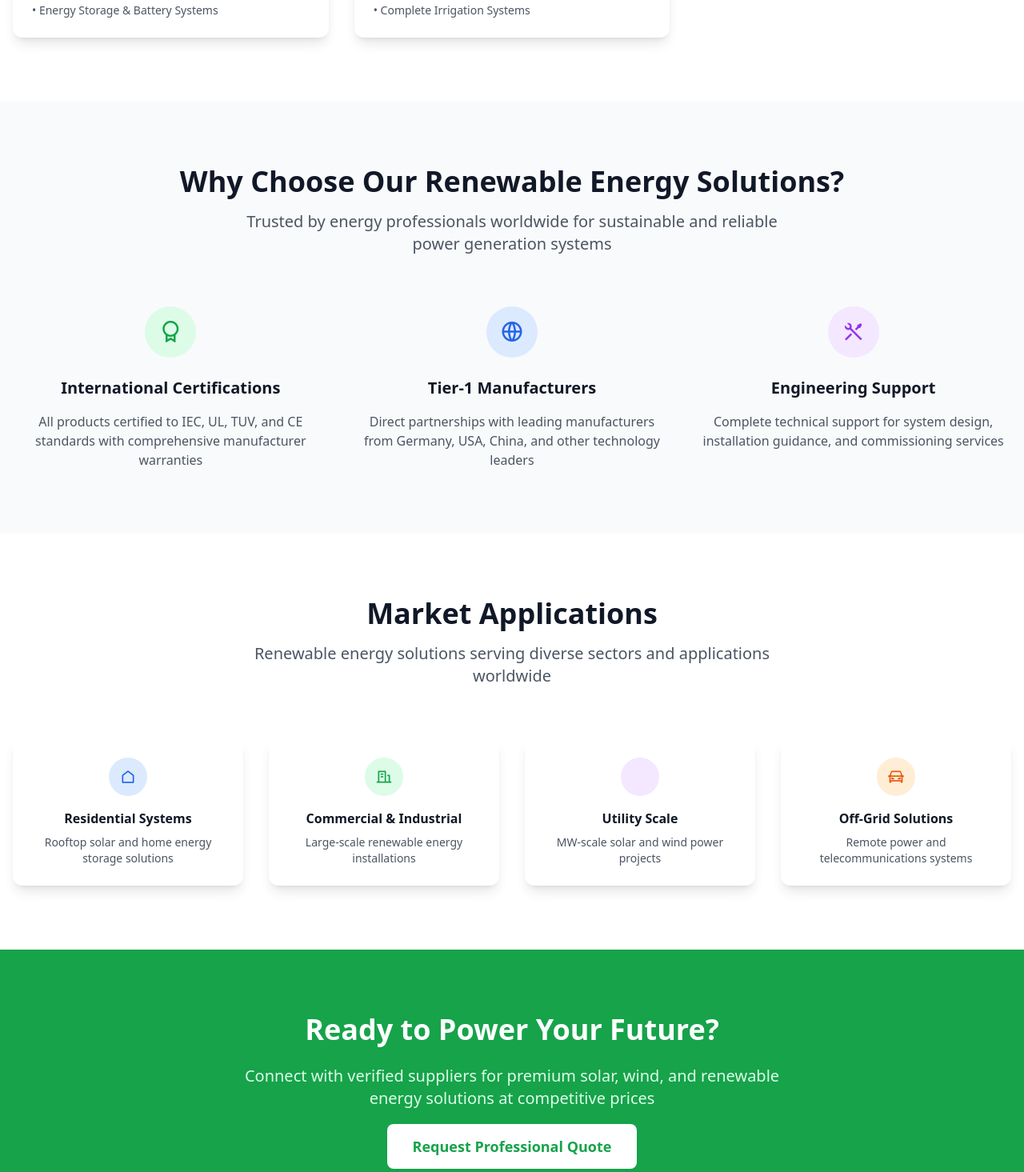
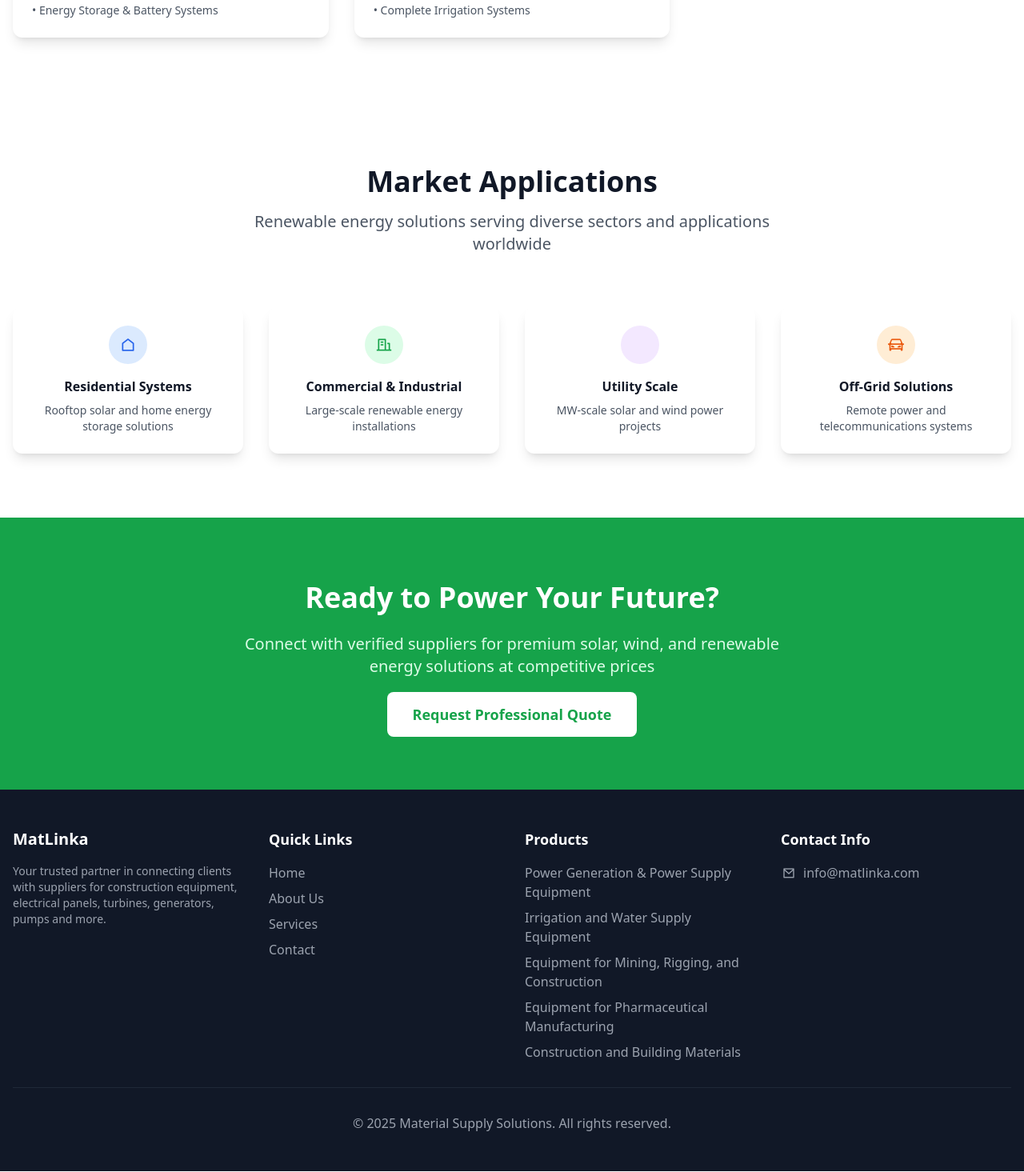
Before and after one commit to MAT-LINKA/MATLINKA_SITE, a Next.js app: page /products/solar in a window 1280 px wide. Shown: the part 2005-3470 px from the top of the page at 80% size. Built offline with nearby package versions, Linux system fonts and the light colour scheme; some icons are missing.

Commit message:
BUG FIXES

```diff
--- a/app/page.tsx
+++ b/app/page.tsx
@@ -27,9 +27,9 @@ export default function Home() {
               <span className="text-blue-300"> Reliable Suppliers</span>
             </h1>
             <p className="text-xl text-blue-100 mb-8 leading-relaxed">
-              Your trusted partner for construction equipment, electrical
-              panels, turbines, generators, pumps and industrial materials. We
-              bridge the gap between your requirements and quality suppliers.
+              Your reliable solution for all your requirements, right at your
+              fingertips. We bridge the gap between your needs and quality
+              suppliers.
             </p>
             <div className="flex flex-col sm:flex-row gap-4">
               <Link
--- a/app/products/solar/page.tsx
+++ b/app/products/solar/page.tsx
@@ -1,9 +1,8 @@
+"use client";
 
-'use client';
-
-import Header from '@/components/Header';
-import Footer from '@/components/Footer';
-import Link from 'next/link';
+import Header from "@/components/Header";
+import Footer from "@/components/Footer";
+import Link from "next/link";
 
 export default function SolarMaterials() {
   return (
@@ -13,9 +12,12 @@ export default function SolarMaterials() {
       {/* Hero Section */}
       <section className="py-20 bg-gradient-to-r from-green-600 to-green-800">
         <div className="container mx-auto px-4 text-center">
-          <h1 className="text-5xl font-bold text-white mb-6">Solar & Renewable Energy Systems</h1>
+          <h1 className="text-5xl font-bold text-white mb-6">
+            Solar & Renewable Energy Systems
+          </h1>
           <p className="text-xl text-green-100 max-w-2xl mx-auto">
-            Comprehensive renewable energy solutions from tier-1 manufacturers for sustainable power generation
+            Comprehensive renewable energy solutions from tier-1 manufacturers
+            for sustainable power generation
           </p>
         </div>
       </section>
@@ -24,9 +26,12 @@ export default function SolarMaterials() {
       <section className="py-20">
         <div className="container mx-auto px-4">
           <div className="text-center mb-16">
-            <h2 className="text-4xl font-bold text-gray-900 mb-4">Premium Energy Solutions Portfolio</h2>
+            <h2 className="text-4xl font-bold text-gray-900 mb-4">
+              Premium Energy Solutions Portfolio
+            </h2>
             <p className="text-xl text-gray-600 max-w-3xl mx-auto">
-              Industry-leading renewable energy equipment and electrical systems from certified global manufacturers
+              Industry-leading renewable energy equipment and electrical systems
+              from certified global manufacturers
             </p>
           </div>
 
@@ -38,9 +43,12 @@ export default function SolarMaterials() {
                 className="w-full h-48 object-cover object-top"
               />
               <div className="p-6">
-                <h3 className="text-xl font-bold text-gray-900 mb-3">Photovoltaic Solar Panels</h3>
+                <h3 className="text-xl font-bold text-gray-900 mb-3">
+                  Photovoltaic Solar Panels
+                </h3>
                 <p className="text-gray-600 mb-4">
-                  Tier-1 solar modules from leading manufacturers including Jinko, Trina, and Canadian Solar with 25-year warranties
+                  Tier-1 solar modules from leading manufacturers including
+                  Jinko, Trina, and Canadian Solar with 25-year warranties
                 </p>
                 <ul className="text-sm text-gray-600 space-y-1">
                   <li>• Monocrystalline Panels (18-23% efficiency)</li>
@@ -58,9 +66,12 @@ export default function SolarMaterials() {
                 className="w-full h-48 object-cover object-top"
               />
               <div className="p-6">
-                <h3 className="text-xl font-bold text-gray-900 mb-3">Solar Inverter Systems</h3>
+                <h3 className="text-xl font-bold text-gray-900 mb-3">
+                  Solar Inverter Systems
+                </h3>
                 <p className="text-gray-600 mb-4">
-                  Advanced DC-to-AC conversion systems from SMA, Fronius, and Huawei with grid-tie and off-grid capabilities
+                  Advanced DC-to-AC conversion systems from SMA, Fronius, and
+                  Huawei with grid-tie and off-grid capabilities
                 </p>
                 <ul className="text-sm text-gray-600 space-y-1">
                   <li>• String Inverters (5kW-100kW)</li>
@@ -78,9 +89,12 @@ export default function SolarMaterials() {
                 className="w-full h-48 object-cover object-top"
               />
               <div className="p-6">
-                <h3 className="text-xl font-bold text-gray-900 mb-3">Electrical Distribution Panels</h3>
+                <h3 className="text-xl font-bold text-gray-900 mb-3">
+                  Electrical Distribution Panels
+                </h3>
                 <p className="text-gray-600 mb-4">
-                  UL-listed electrical panels and switchgear from Schneider Electric, ABB, and Siemens for safe power distribution
+                  UL-listed electrical panels and switchgear from Schneider
+                  Electric, ABB, and Siemens for safe power distribution
                 </p>
                 <ul className="text-sm text-gray-600 space-y-1">
                   <li>• Main Distribution Boards (MDB)</li>
@@ -98,9 +112,12 @@ export default function SolarMaterials() {
                 className="w-full h-48 object-cover object-top"
               />
               <div className="p-6">
-                <h3 className="text-xl font-bold text-gray-900 mb-3">Industrial Generator Systems</h3>
+                <h3 className="text-xl font-bold text-gray-900 mb-3">
+                  Industrial Generator Systems
+                </h3>
                 <p className="text-gray-600 mb-4">
-                  Prime and standby generators from Caterpillar, Cummins, and Perkins for reliable backup power solutions
+                  Prime and standby generators from Caterpillar, Cummins, and
+                  Perkins for reliable backup power solutions
                 </p>
                 <ul className="text-sm text-gray-600 space-y-1">
                   <li>• Diesel Generators (10kW-2MW)</li>
@@ -118,9 +135,12 @@ export default function SolarMaterials() {
                 className="w-full h-48 object-cover object-top"
               />
               <div className="p-6">
-                <h3 className="text-xl font-bold text-gray-900 mb-3">Wind Turbine Systems</h3>
+                <h3 className="text-xl font-bold text-gray-900 mb-3">
+                  Wind Turbine Systems
+                </h3>
                 <p className="text-gray-600 mb-4">
-                  Horizontal and vertical axis wind turbines from GE, Vestas, and Goldwind for commercial wind energy projects
+                  Horizontal and vertical axis wind turbines from GE, Vestas,
+                  and Goldwind for commercial wind energy projects
                 </p>
                 <ul className="text-sm text-gray-600 space-y-1">
                   <li>• Small Wind Turbines (1-50kW)</li>
@@ -138,9 +158,12 @@ export default function SolarMaterials() {
                 className="w-full h-48 object-cover object-top"
               />
               <div className="p-6">
-                <h3 className="text-xl font-bold text-gray-900 mb-3">Wind Energy Solutions</h3>
+                <h3 className="text-xl font-bold text-gray-900 mb-3">
+                  Wind Energy Solutions
+                </h3>
                 <p className="text-gray-600 mb-4">
-                  Complete wind energy systems including control systems, power conditioning, and grid integration solutions
+                  Complete wind energy systems including control systems, power
+                  conditioning, and grid integration solutions
                 </p>
                 <ul className="text-sm text-gray-600 space-y-1">
                   <li>• Wind Farm Management Systems</li>
@@ -158,9 +181,12 @@ export default function SolarMaterials() {
                 className="w-full h-48 object-cover object-top"
               />
               <div className="p-6">
-                <h3 className="text-xl font-bold text-gray-900 mb-3">Solar Mounting & Accessories</h3>
+                <h3 className="text-xl font-bold text-gray-900 mb-3">
+                  Solar Mounting & Accessories
+                </h3>
                 <p className="text-gray-600 mb-4">
-                  Engineered mounting systems and electrical accessories from Schletter, Unirac, and other certified manufacturers
+                  Engineered mounting systems and electrical accessories from
+                  Schletter, Unirac, and other certified manufacturers
                 </p>
                 <ul className="text-sm text-gray-600 space-y-1">
                   <li>• Roof & Ground Mount Systems</li>
@@ -178,9 +204,12 @@ export default function SolarMaterials() {
                 className="w-full h-48 object-cover object-top"
               />
               <div className="p-6">
-                <h3 className="text-xl font-bold text-gray-900 mb-3">Solar Water Pumping Systems</h3>
+                <h3 className="text-xl font-bold text-gray-900 mb-3">
+                  Solar Water Pumping Systems
+                </h3>
                 <p className="text-gray-600 mb-4">
-                  Solar-powered water pumping solutions from Grundfos, Lorentz, and Franklin Electric for irrigation and water supply
+                  Solar-powered water pumping solutions from Grundfos, Lorentz,
+                  and Franklin Electric for irrigation and water supply
                 </p>
                 <ul className="text-sm text-gray-600 space-y-1">
                   <li>• Solar Submersible Pumps</li>
@@ -194,57 +223,16 @@ export default function SolarMaterials() {
         </div>
       </section>
 
-      {/* Key Features */}
-      <section className="py-20 bg-gray-50">
-        <div className="container mx-auto px-4">
-          <div className="text-center mb-16">
-            <h2 className="text-4xl font-bold text-gray-900 mb-4">Why Choose Our Renewable Energy Solutions?</h2>
-            <p className="text-xl text-gray-600 max-w-2xl mx-auto">
-              Trusted by energy professionals worldwide for sustainable and reliable power generation systems
-            </p>
-          </div>
-
-          <div className="grid grid-cols-1 md:grid-cols-3 gap-8">
-            <div className="text-center">
-              <div className="w-16 h-16 bg-green-100 rounded-full flex items-center justify-center mx-auto mb-6">
-                <i className="ri-award-line text-3xl text-green-600"></i>
-              </div>
-              <h3 className="text-xl font-bold text-gray-900 mb-4">International Certifications</h3>
-              <p className="text-gray-600">
-                All products certified to IEC, UL, TUV, and CE standards with comprehensive manufacturer warranties
-              </p>
-            </div>
-
-            <div className="text-center">
-              <div className="w-16 h-16 bg-blue-100 rounded-full flex items-center justify-center mx-auto mb-6">
-                <i className="ri-global-line text-3xl text-blue-600"></i>
-              </div>
-              <h3 className="text-xl font-bold text-gray-900 mb-4">Tier-1 Manufacturers</h3>
-              <p className="text-gray-600">
-                Direct partnerships with leading manufacturers from Germany, USA, China, and other technology leaders
-              </p>
-            </div>
-
-            <div className="text-center">
-              <div className="w-16 h-16 bg-purple-100 rounded-full flex items-center justify-center mx-auto mb-6">
-                <i className="ri-tools-line text-3xl text-purple-600"></i>
-              </div>
-              <h3 className="text-xl font-bold text-gray-900 mb-4">Engineering Support</h3>
-              <p className="text-gray-600">
-                Complete technical support for system design, installation guidance, and commissioning services
-              </p>
-            </div>
-          </div>
-        </div>
-      </section>
-
       {/* Applications */}
       <section className="py-20">
         <div className="container mx-auto px-4">
           <div className="text-center mb-16">
-            <h2 className="text-4xl font-bold text-gray-900 mb-4">Market Applications</h2>
+            <h2 className="text-4xl font-bold text-gray-900 mb-4">
+              Market Applications
+            </h2>
             <p className="text-xl text-gray-600 max-w-2xl mx-auto">
-              Renewable energy solutions serving diverse sectors and applications worldwide
+              Renewable energy solutions serving diverse sectors and
+              applications worldwide
             </p>
           </div>
 
@@ -253,32 +241,48 @@ export default function SolarMaterials() {
               <div className="w-12 h-12 bg-blue-100 rounded-full flex items-center justify-center mx-auto mb-4">
                 <i className="ri-home-line text-blue-600 text-xl"></i>
               </div>
-              <h3 className="font-semibold text-gray-900 mb-2">Residential Systems</h3>
-              <p className="text-gray-600 text-sm">Rooftop solar and home energy storage solutions</p>
+              <h3 className="font-semibold text-gray-900 mb-2">
+                Residential Systems
+              </h3>
+              <p className="text-gray-600 text-sm">
+                Rooftop solar and home energy storage solutions
+              </p>
             </div>
 
             <div className="bg-white rounded-xl p-6 shadow-lg text-center">
               <div className="w-12 h-12 bg-green-100 rounded-full flex items-center justify-center mx-auto mb-4">
                 <i className="ri-building-line text-green-600 text-xl"></i>
               </div>
-              <h3 className="font-semibold text-gray-900 mb-2">Commercial & Industrial</h3>
-              <p className="text-gray-600 text-sm">Large-scale renewable energy installations</p>
+              <h3 className="font-semibold text-gray-900 mb-2">
+                Commercial & Industrial
+              </h3>
+              <p className="text-gray-600 text-sm">
+                Large-scale renewable energy installations
+              </p>
             </div>
 
             <div className="bg-white rounded-xl p-6 shadow-lg text-center">
               <div className="w-12 h-12 bg-purple-100 rounded-full flex items-center justify-center mx-auto mb-4">
                 <i className="ri-factory-line text-purple-600 text-xl"></i>
               </div>
-              <h3 className="font-semibold text-gray-900 mb-2">Utility Scale</h3>
-              <p className="text-gray-600 text-sm">MW-scale solar and wind power projects</p>
+              <h3 className="font-semibold text-gray-900 mb-2">
+                Utility Scale
+              </h3>
+              <p className="text-gray-600 text-sm">
+                MW-scale solar and wind power projects
+              </p>
             </div>
 
             <div className="bg-white rounded-xl p-6 shadow-lg text-center">
               <div className="w-12 h-12 bg-orange-100 rounded-full flex items-center justify-center mx-auto mb-4">
                 <i className="ri-roadster-line text-orange-600 text-xl"></i>
               </div>
-              <h3 className="font-semibold text-gray-900 mb-2">Off-Grid Solutions</h3>
-              <p className="text-gray-600 text-sm">Remote power and telecommunications systems</p>
+              <h3 className="font-semibold text-gray-900 mb-2">
+                Off-Grid Solutions
+              </h3>
+              <p className="text-gray-600 text-sm">
+                Remote power and telecommunications systems
+              </p>
             </div>
           </div>
         </div>
@@ -287,11 +291,17 @@ export default function SolarMaterials() {
       {/* CTA Section */}
       <section className="py-20 bg-green-600">
         <div className="container mx-auto px-4 text-center">
-          <h2 className="text-4xl font-bold text-white mb-6">Ready to Power Your Future?</h2>
+          <h2 className="text-4xl font-bold text-white mb-6">
+            Ready to Power Your Future?
+          </h2>
           <p className="text-xl text-green-100 mb-8 max-w-2xl mx-auto">
-            Connect with verified suppliers for premium solar, wind, and renewable energy solutions at competitive prices
+            Connect with verified suppliers for premium solar, wind, and
+            renewable energy solutions at competitive prices
           </p>
-          <Link href="/contact" className="bg-white text-green-600 hover:bg-gray-100 px-8 py-4 rounded-lg text-lg font-semibold transition-colors cursor-pointer whitespace-nowrap">
+          <Link
+            href="/contact"
+            className="bg-white text-green-600 hover:bg-gray-100 px-8 py-4 rounded-lg text-lg font-semibold transition-colors cursor-pointer whitespace-nowrap"
+          >
             Request Professional Quote
           </Link>
         </div>
--- a/components/Footer.tsx
+++ b/components/Footer.tsx
@@ -62,7 +62,7 @@ export default function Footer() {
                   href="/products/solar"
                   className="text-gray-400 hover:text-white transition-colors cursor-pointer"
                 >
-                  Solar Materials
+                  Power Generation & Power Supply Equipment
                 </Link>
               </li>
               <li>
@@ -70,7 +70,7 @@ export default function Footer() {
                   href="/products/construction"
                   className="text-gray-400 hover:text-white transition-colors cursor-pointer"
                 >
-                  Construction Materials
+                  Irrigation and Water Supply Equipment
                 </Link>
               </li>
               <li>
@@ -78,7 +78,7 @@ export default function Footer() {
                   href="/products/water-supply"
                   className="text-gray-400 hover:text-white transition-colors cursor-pointer"
                 >
-                  Water Supply Materials
+                  Equipment for Mining, Rigging, and Construction
                 </Link>
               </li>
               <li>
@@ -86,7 +86,15 @@ export default function Footer() {
                   href="/products/pharmaceutical"
                   className="text-gray-400 hover:text-white transition-colors cursor-pointer"
                 >
-                  Pharmaceutical Reactors
+                  Equipment for Pharmaceutical Manufacturing
+                </Link>
+              </li>
+              <li>
+                <Link
+                  href="/products/pharmaceutical"
+                  className="text-gray-400 hover:text-white transition-colors cursor-pointer"
+                >
+                  Construction and Building Materials
                 </Link>
               </li>
             </ul>
@@ -95,30 +103,30 @@ export default function Footer() {
           <div>
             <h4 className="text-lg font-semibold mb-4">Contact Info</h4>
             <div className="space-y-2 text-gray-400">
-              <div className="flex items-center">
+              {/* <div className="flex items-center">
                 <div className="w-5 h-5 flex items-center justify-center mr-2">
                   <i className="ri-phone-line"></i>
                 </div>
                 <span>+1 (555) 123-4567</span>
-              </div>
+              </div> */}
               <div className="flex items-center">
                 <div className="w-5 h-5 flex items-center justify-center mr-2">
                   <i className="ri-mail-line"></i>
                 </div>
-                <span>info@materialsupply.com</span>
+                <span>info@matlinka.com</span>
               </div>
-              <div className="flex items-center">
+              {/* <div className="flex items-center">
                 <div className="w-5 h-5 flex items-center justify-center mr-2">
                   <i className="ri-map-pin-line"></i>
                 </div>
                 <span>123 Business District, City</span>
-              </div>
+              </div> */}
             </div>
           </div>
         </div>
 
         <div className="border-t border-gray-800 mt-8 pt-8 text-center text-gray-400">
-          <p>&copy; 2024 Material Supply Solutions. All rights reserved.</p>
+          <p>&copy; 2025 Material Supply Solutions. All rights reserved.</p>
         </div>
       </div>
     </footer>
--- a/components/Header.tsx
+++ b/components/Header.tsx
@@ -33,25 +33,31 @@ export default function Header() {
                   href="/products/solar"
                   className="block px-4 py-2 text-gray-700 hover:bg-gray-50 cursor-pointer"
                 >
-                  Solar Materials
+                  Power Generation & Power Supply Equipment
                 </Link>
                 <Link
                   href="/products/construction"
                   className="block px-4 py-2 text-gray-700 hover:bg-gray-50 cursor-pointer"
                 >
-                  Construction Materials
+                  Irrigation and Water Supply Equipment
                 </Link>
                 <Link
                   href="/products/water-supply"
                   className="block px-4 py-2 text-gray-700 hover:bg-gray-50 cursor-pointer"
                 >
-                  Water Supply Materials
+                  Equipment for Mining, Rigging, and Construction
                 </Link>
                 <Link
                   href="/products/pharmaceutical"
                   className="block px-4 py-2 text-gray-700 hover:bg-gray-50 cursor-pointer"
                 >
-                  Pharmaceutical Reactors
+                  Equipment for Pharmaceutical Manufacturing
+                </Link>
+                <Link
+                  href="/products/pharmaceutical"
+                  className="block px-4 py-2 text-gray-700 hover:bg-gray-50 cursor-pointer"
+                >
+                  Construction and Building Materials
                 </Link>
               </div>
             </div>
```
